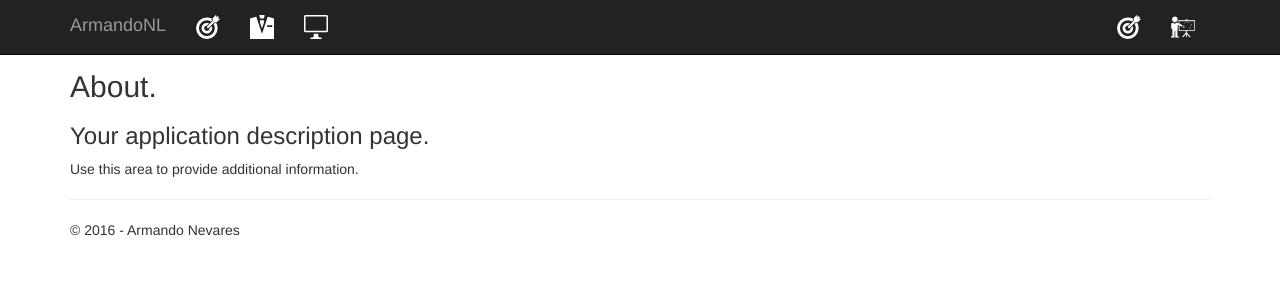
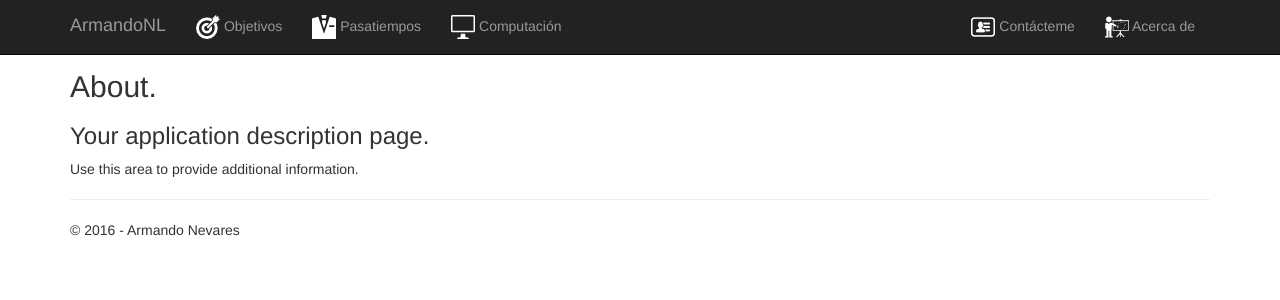
Before and after one commit to ArmandoNL/miSitioWeb, an ASP.NET MVC app: page /Home/About in a window 1280 px wide. Shown: the top 300 px of the page. Run offline with ASP.NET Core 8 and stand-ins for ASP.NET MVC 5, Linux system fonts and the light colour scheme; the project's own start-up code is not run, and a stand-in starts its controllers and pages; some libraries are stand-ins or nearby versions.

Commit message:
Pasatiempos

```diff
--- a/miSitioWeb/Views/Shared/_Layout.cshtml
+++ b/miSitioWeb/Views/Shared/_Layout.cshtml
@@ -21,9 +21,10 @@
             </div>
             <div class="navbar-collapse collapse">
                 <ul class="nav navbar-nav">
-                    <li><a href=@Url.Action("Contact", "Home")><img src="~/fonts/objetivos1.png" style="align-self:center" /></a></li>
-                    <li><a href=@Url.Action("Contact", "Home")><img src="~/fonts/pasatiempo2.png" style="align-self:center" /></a></li>
-                    <li><a href=@Url.Action("Contact", "Home")><img src="~/fonts/computación2.png" style="align-self:center" /></a></li>
+                    <li><a href=@Url.Action("Contact", "Home")> <img src="~/fonts/objetivos1.png" style="align-self:center" />   Objetivos</a></li>
+                    <li><a href=@Url.Action("Pasatiempos", "Home")><img src="~/fonts/pasatiempo2.png" style="align-self:center" />   Pasatiempos</a></li>
+                    <li><a href=@Url.Action("Contact", "Home")><img src="~/fonts/computación2.png" style="align-self:center"/>   Computación</a></li>
+
                     <!--
                     <li>@Html.ActionLink("Objetivos", "Contact", "Home")</li>
                     <li>@Html.ActionLink("Pasatiempos", "About", "Home")</li>
--- a/miSitioWeb/Views/Shared/_LoginPartial.cshtml
+++ b/miSitioWeb/Views/Shared/_LoginPartial.cshtml
@@ -16,8 +16,8 @@
 else
 {
     <ul class="nav navbar-nav navbar-right">
-        <li><a href=@Url.Action("Contact", "Home")><img src="~/fonts/objetivos1.png" style="align-self:center"/></a></li>
-        <li><a href=@Url.Action("About", "Home")><img src="~/fonts/acerca2.png" style="align-self:center" /></a></li>
+        <li><a href=@Url.Action("Contact", "Home")><img src="~/fonts/contacto2.png" style="align-self:center"/>  Contácteme</a></li>
+        <li><a href=@Url.Action("About", "Home")><img src="~/fonts/acerca2.png" style="align-self:center" />  Acerca de</a></li>
 
     </ul>
 }
```
Also changed, not shown: miSitioWeb/Views/Home/Pasatiempos.cshtml (added, +58 -0 lines), miSitioWeb/miSitioWeb.csproj.
